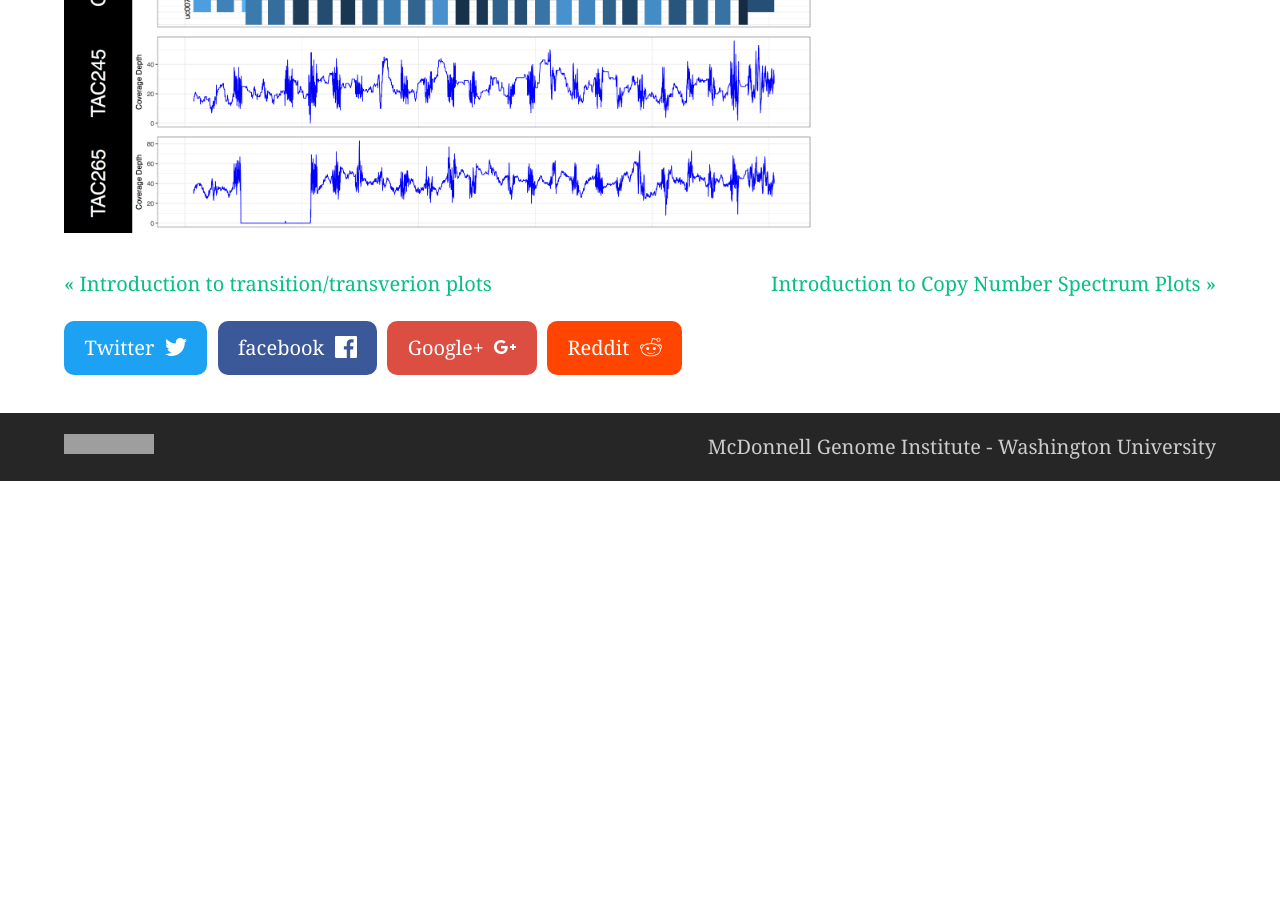
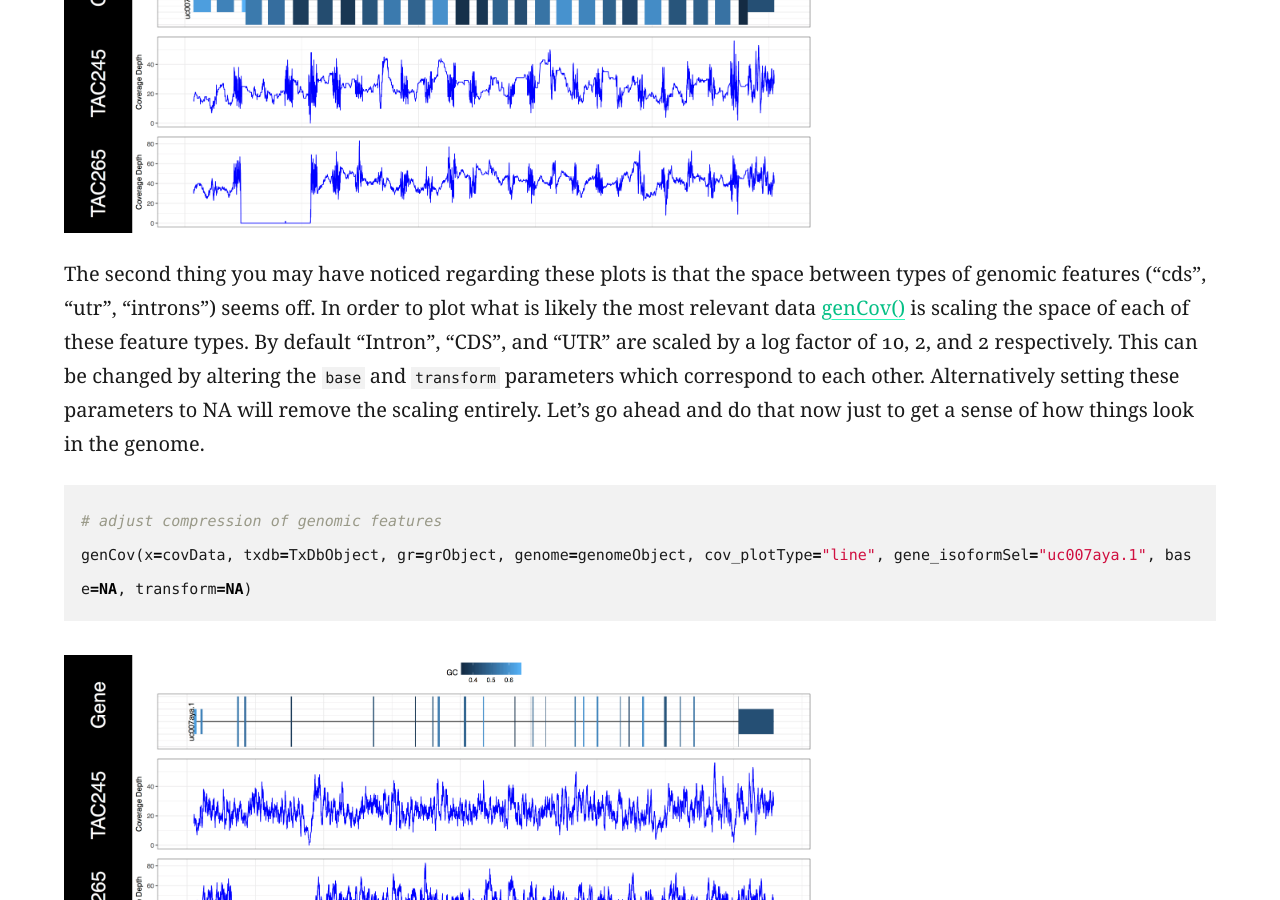
Before and after one commit to griffithlab/genviz.org, a Jekyll site: the page built from _posts/0003-04-01-gencov_GenVisR.md, in a window 1280 px wide and 900 px high, scrolled down 4945 px. Built offline with Jekyll 4.4.1, drawn with Linux system fonts in a browser that asks for light colours; before the commit the page ends 5426 px from its top, so only the background shows below that; grey boxes are pictures that could not be loaded.

Commit message:
added information on genCov genomic space transforms

````diff
--- a/_posts/0003-04-01-gencov_GenVisR.md
+++ b/_posts/0003-04-01-gencov_GenVisR.md
@@ -11,10 +11,7 @@ date: 0003-04-01
 Often is is usefull to view coverage of a specific region of the genome in the context of specific samples. During initial stages of analysis this can be done with a genome browser such as [IGV](http://software.broadinstitute.org/software/igv/) however when preparing a publication more fine grain control is usefull. For example you may wish to change the coverage scale, reduce the size of introns, or visualize many samples at once. GenVisR provides a function for this aptly named [genCov()](https://www.rdocumentation.org/packages/GenVisR/versions/1.0.4/topics/genCov).
 
 ### Introduction to datasets
-
-In this section we will be using coverage data derived from two mouse samples from the study ["Truncating Prolactin Receptor Mutations Promote Tumor Growth in Murine Estrogen Receptor-Alpha Mammary Carcinomas"](https://www.ncbi.nlm.nih.gov/pubmed/27681435). We will be showing that the knockout of the *STAT1*
- gene described in the manuscript was successful. In order to obtain the preliminary data we used the command `bedtools multicov -bams M_CA-TAC245-TAC245_MEC.prod-refalign.bam M_CA-TAC265-TAC265_MEC.prod-refalign -bed stat1.bed` to obtain coverage values for the wildtype TAC245 sample and the tumor free knockout TAC265 sample.
- Go ahead and download the output of [bedtools multicov](http://bedtools.readthedocs.io/en/latest/content/tools/multicov.html) from [here](http://genomedata.org/gen-viz-workshop/GenVisR/STAT1_mm9_coverage.tsv) and load it into R.
+In this section we will be using coverage data derived from two mouse samples from the study ["Truncating Prolactin Receptor Mutations Promote Tumor Growth in Murine Estrogen Receptor-Alpha Mammary Carcinomas"](https://www.ncbi.nlm.nih.gov/pubmed/27681435). We will be showing that the knockout of the *STAT1* gene described in the manuscript was successful. In order to obtain the preliminary data we used the command `bedtools multicov -bams M_CA-TAC245-TAC245_MEC.prod-refalign.bam M_CA-TAC265-TAC265_MEC.prod-refalign -bed stat1.bed` to obtain coverage values for the wildtype TAC245 sample and the tumor free knockout TAC265 sample. Go ahead and download the output of [bedtools multicov](http://bedtools.readthedocs.io/en/latest/content/tools/multicov.html) from [here](http://genomedata.org/gen-viz-workshop/GenVisR/STAT1_mm9_coverage.tsv) and load it into R.
 
 ```R
 # read the coverage data into R
@@ -86,7 +83,7 @@ genCov(x=covData, txdb=TxDbObject, gr=grObject, genome=genomeObject, cov_plotTyp
 
 {% include figure.html image="/assets/GenVisR/STAT1cov_v1.png" width="750" %}
 
-We now have an initial plot, let's start talking about what is actually being displayed. The first thing you might have noticed is the gene track. Here we have representations for every genomic feature from the [TxDb object]() encompassed by the genomic ranges we specified in `grObject`. We can see that there are 6 STAT1 isoforms, we can further view the gc content proportion for each feature in this region. You might have noticed a warning message as well, something along the lines of `Removed 3 rows containing missing values (geom_text).`, and we can see that not all of our isoforms are labled. If your wondering what's going on we specified a genomic range right up to the gene boundaries for a few of these isoforms. Because [genCov()](https://www.rdocumentation.org/packages/GenVisR/versions/1.0.4/topics/genCov) is running out of plotting space to place these labels it, or rather [ggplot2]() removes them. Let's go ahead and fix that by adding a flank to our genomic range, don't worry about changing `covData` [genCov()]() will compensate and make sure everything still aligns. Let's also only plot the canonical STAT1 isoform using the `gene_isoformSel` parameter, looking at the genome browser from UCSC we can see that this is "uc007aya.1".
+We now have an initial plot, let's start talking about what is actually being displayed. The first thing you might have noticed is the gene track. Here we have representations for every genomic feature from the [TxDb object](https://bioconductor.org/packages/release/BiocViews.html#___TxDb) encompassed by the genomic ranges we specified in `grObject`. We can see that there are 6 STAT1 isoforms, we can further view the gc content proportion for each feature in this region. You might have noticed a warning message as well, something along the lines of `Removed 3 rows containing missing values (geom_text).`, and we can see that not all of our isoforms are labled. If your wondering what's going on we specified a genomic range right up to the gene boundaries for a few of these isoforms. Because [genCov()](https://www.rdocumentation.org/packages/GenVisR/versions/1.0.4/topics/genCov) is running out of plotting space to place these labels it, or rather [ggplot2](http://ggplot2.tidyverse.org/reference/) removes them. Let's go ahead and fix that by adding a flank to our genomic range, don't worry about changing `covData` [genCov()](https://www.rdocumentation.org/packages/GenVisR/versions/1.0.4/topics/genCov) will compensate and make sure everything still aligns. Let's also only plot the canonical STAT1 isoform using the `gene_isoformSel` parameter, looking at the genome browser from UCSC we can see that this is "uc007aya.1".
 
 ```R
 # add a flank and create another plot
@@ -95,3 +92,12 @@ genCov(x=covData, txdb=TxDbObject, gr=grObject, genome=genomeObject, cov_plotTyp
 ```
 
 {% include figure.html image="/assets/GenVisR/STAT1cov_v2.png" width="750" %}
+
+The second thing you may have noticed regarding these plots is that the space between types of genomic features ("cds", "utr", "introns") seems off. In order to plot what is likely the most relevant data [genCov()](https://www.rdocumentation.org/packages/GenVisR/versions/1.0.4/topics/genCov) is scaling the space of each of these feature types. By default "Intron", "CDS", and "UTR" are scaled by a log factor of 10, 2, and 2 respectively. This can be changed by altering the `base` and `transform` parameters which correspond to each other. Alternatively setting these parameters to NA will remove the scaling entirely. Let's go ahead and do that now just to get a sense of how things look in the genome.
+
+```R
+# adjust compression of genomic features
+genCov(x=covData, txdb=TxDbObject, gr=grObject, genome=genomeObject, cov_plotType="line", gene_isoformSel="uc007aya.1", base=NA, transform=NA)
+```
+
+{% include figure.html image="/assets/GenVisR/STAT1cov_v3.png" width="750" %}
````
Also changed, not shown: assets/GenVisR/STAT1cov_v3.png (added), 2 other files.
